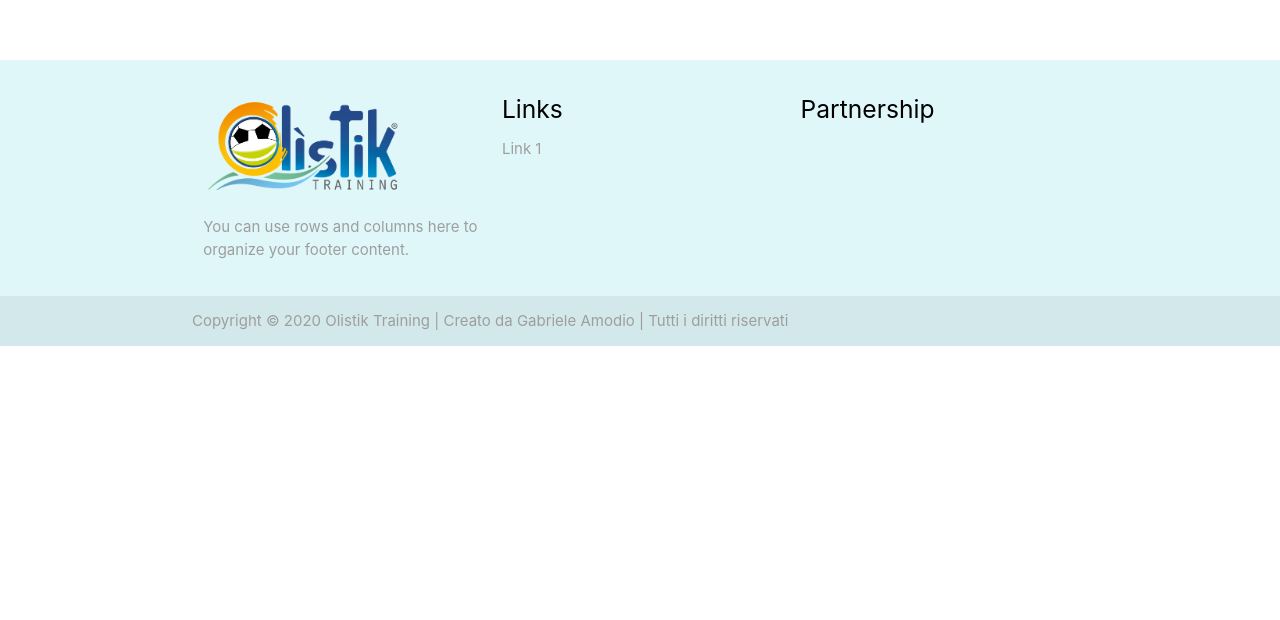
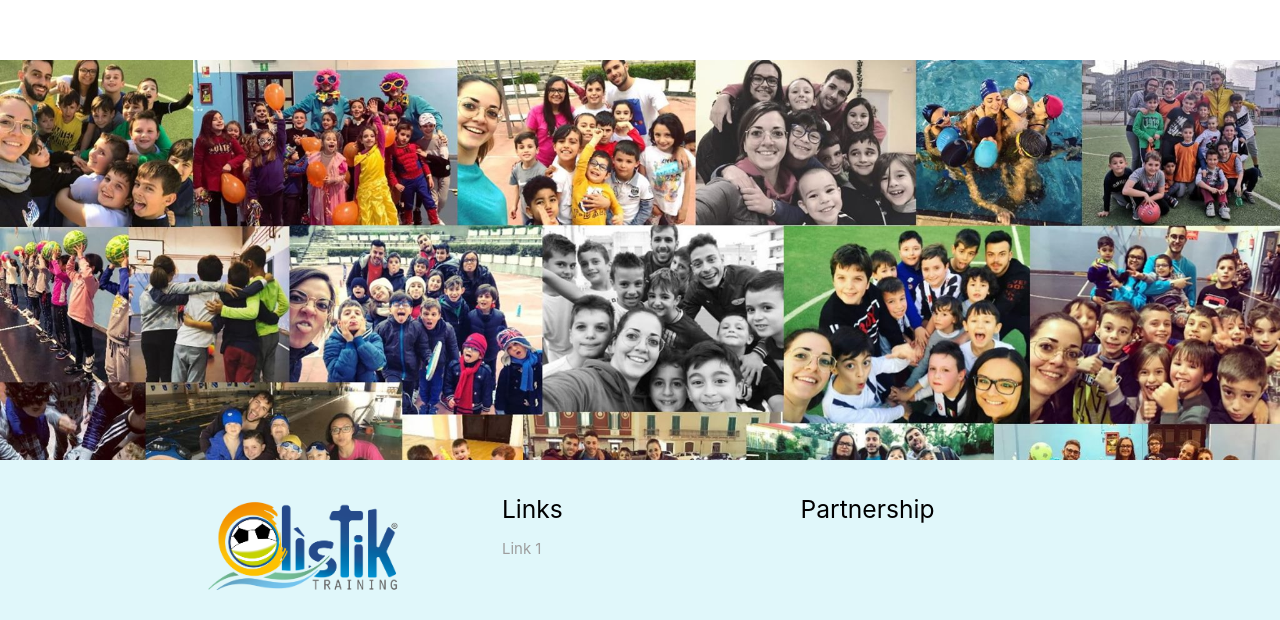
Before and after one commit to CicciLeo/MaterializeOT, a plain HTML site: page pippo.html in a window 1280 px wide. Shown: the part 2180-2800 px from the top of the page. Before the commit the page ends 2526 px from the top, so only its background shows below. Drawn offline with Linux system fonts and the light colour scheme.

Commit message:
Add files via upload

```diff
--- a/pippo.html
+++ b/pippo.html
@@ -59,7 +59,28 @@
 
       <br><br><br><br><br><br><br><br><br><br><br><br><br><br><br><br><br><br><br><br><br><br><br><br><br><br><br><br><br><br><br><br><br><br><br><br><br><br>
 
+      <div id="foto-collage"></div>
+      <style>
+      #foto-collage {
+      	height: 50vh;
+      	background-image: url('assets/collage.jpg');
+        background-color: White;
+        background-attachment: fixed;
+      	background-repeat: no-repeat;
+      	background-size: auto 100vh;
+        /*transform: scale(-1.25);*/
+      }
+      @media (orientation: landscape) {
+        #foto-collage {
+        	background-size: 100vw auto;
+          /*transform: scale(-1.25);*/
+        }
+      }
+      </style>
+
     </main>
+
+
 
 
     <footer class="page-footer cyan lighten-5 black-text">
```
